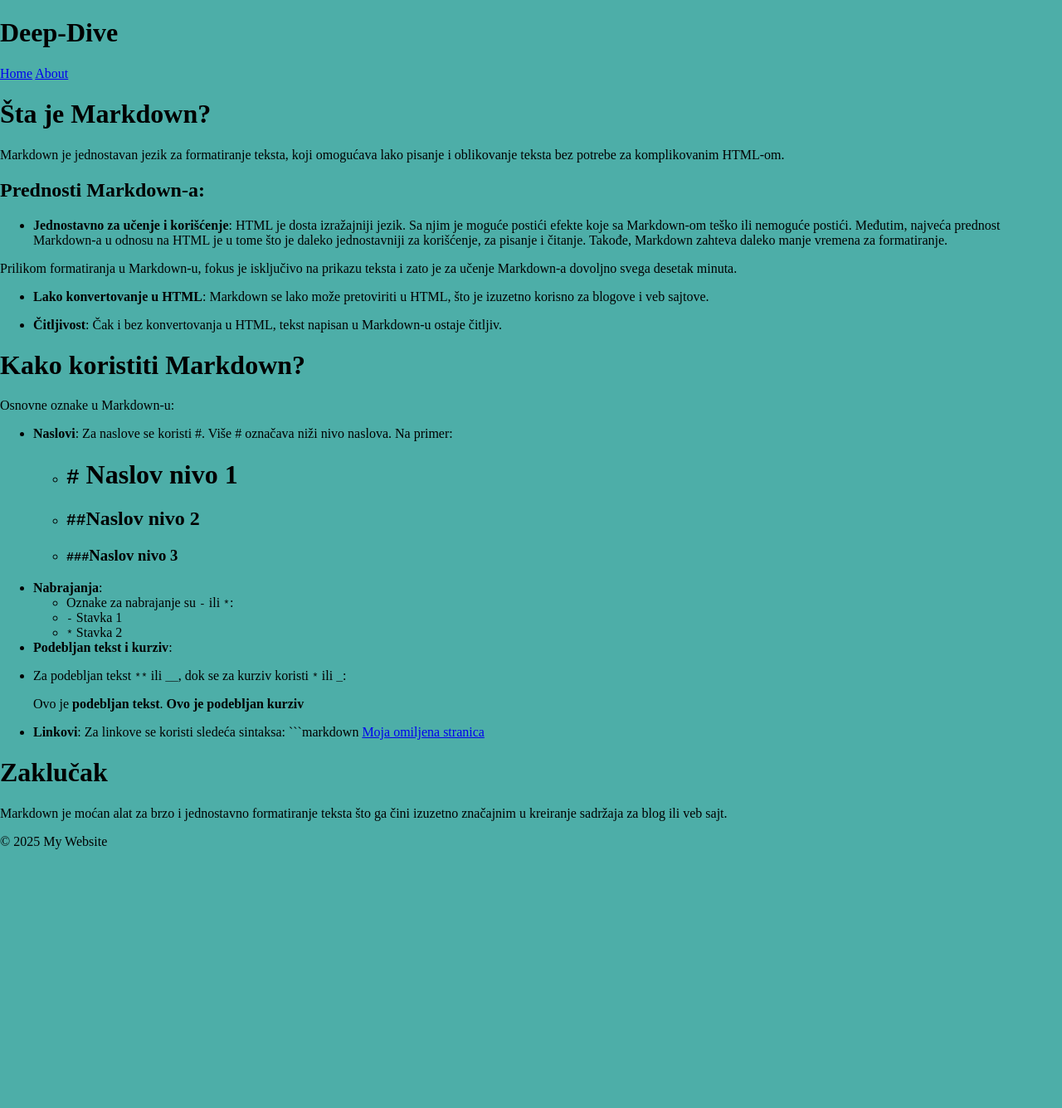
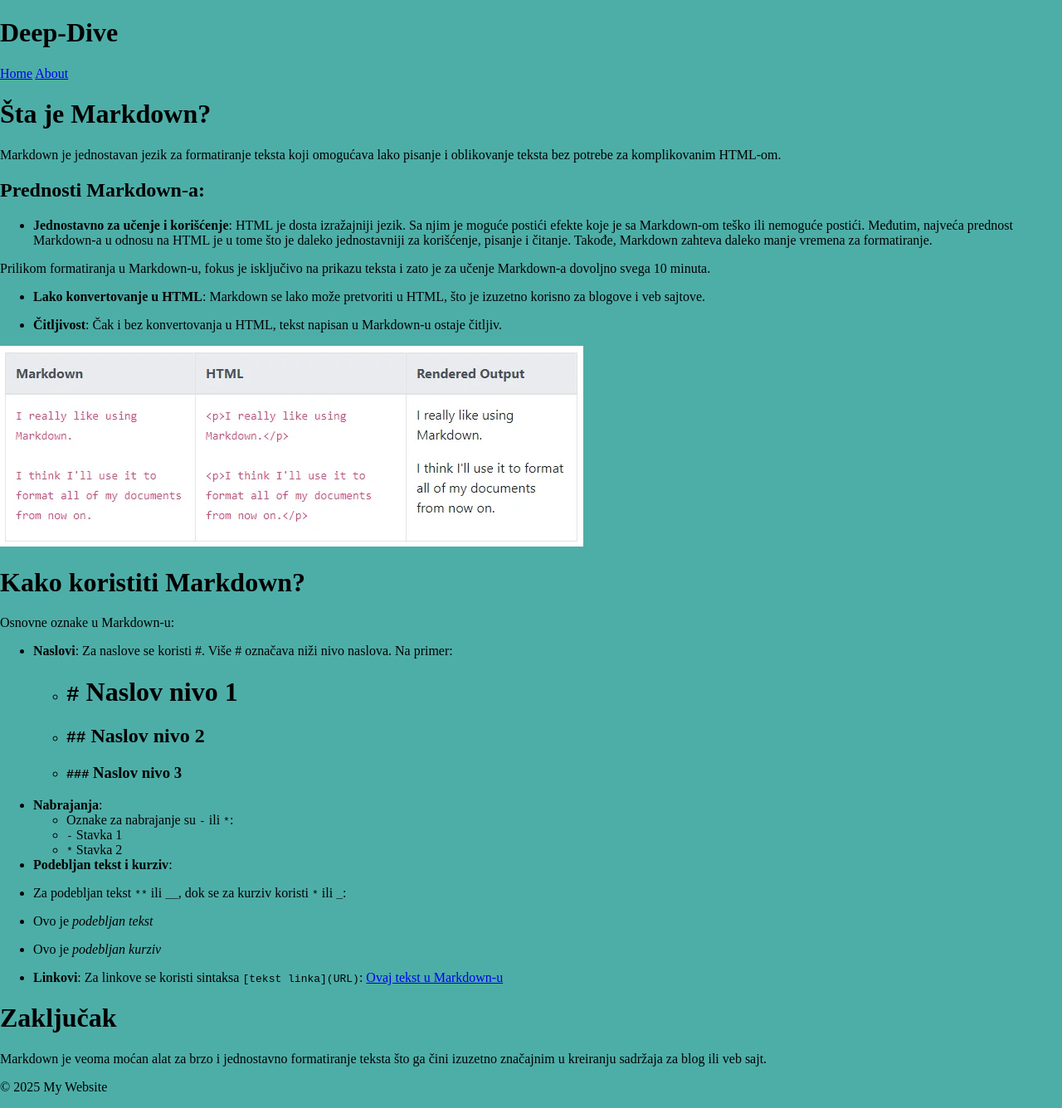
Before and after one commit to MarkoKolarevic/Deep-Dive, a Jekyll site: the page built from _posts/2025-02-09-naslov-prvog-teksta.md, in a window 1280 px wide. Shown: the whole page at 83% size. Built offline with Jekyll 4.4.1, drawn with Linux system fonts in a browser that asks for light colours; before the commit the page ends 1040 px from its top, so only the background shows below that.

Commit message:
Ispravljanje grešaka u postu i dodatno uređivanje

````diff
--- a/_posts/2025-02-09-naslov-prvog-teksta.md
+++ b/_posts/2025-02-09-naslov-prvog-teksta.md
@@ -7,18 +7,18 @@ tags: [markdown, jekyll, blog]
 
 # Šta je Markdown?
 
-Markdown je jednostavan jezik za formatiranje teksta, koji omogućava lako pisanje i oblikovanje teksta bez potrebe za komplikovanim HTML-om.
+Markdown je jednostavan jezik za formatiranje teksta koji omogućava lako pisanje i oblikovanje teksta bez potrebe za komplikovanim HTML-om.
 
 ## Prednosti Markdown-a:
-- **Jednostavno za učenje i korišćenje**: HTML je dosta izražajniji jezik. Sa njim je moguće postići efekte koje sa Markdown-om teško ili nemoguće postići. Međutim, najveća prednost Markdown-a u odnosu na HTML je u tome što je daleko jednostavniji za korišćenje, za pisanje i čitanje. Takođe, Markdown zahteva daleko manje vremena za formatiranje.
+- **Jednostavno za učenje i korišćenje**: HTML je dosta izražajniji jezik. Sa njim je moguće postići efekte koje je sa Markdown-om teško ili nemoguće postići. Međutim, najveća prednost Markdown-a u odnosu na HTML je u tome što je daleko jednostavniji za korišćenje, pisanje i čitanje. Takođe, Markdown zahteva daleko manje vremena za formatiranje.
 
-Prilikom formatiranja u Markdown-u, fokus je isključivo na prikazu teksta i zato je za učenje Markdown-a dovoljno svega desetak minuta.
+Prilikom formatiranja u Markdown-u, fokus je isključivo na prikazu teksta i zato je za učenje Markdown-a dovoljno svega 10 minuta.
 
-- **Lako konvertovanje u HTML**: Markdown se lako može pretoviriti u HTML, što je izuzetno korisno za blogove i veb sajtove.
+- **Lako konvertovanje u HTML**: Markdown se lako može pretvoriti u HTML, što je izuzetno korisno za blogove i veb sajtove.
 
 - **Čitljivost**: Čak i bez konvertovanja u HTML, tekst napisan u Markdown-u ostaje čitljiv.
 
-
+![Razlika između Markdown-a i HTML-](/assets/images/Markdown&HTML.webp)
 
 # Kako koristiti Markdown?
 
@@ -26,24 +26,24 @@ Osnovne oznake u Markdown-u:
 
 - **Naslovi**: Za naslove se koristi #. Više #  označava niži nivo naslova. Na primer:
 	- # `#` Naslov nivo 1
-	- ## `##`Naslov nivo 2
-	- ### `###`Naslov nivo 3
+	- ## `##` Naslov nivo 2
+	- ### `###` Naslov nivo 3
 
 - **Nabrajanja**:
 	- Oznake za nabrajanje su `-` ili `*`:
 	- `-` Stavka 1
-	- `*` Stavka 2
+	* `*` Stavka 2
 
 - **Podebljan tekst i kurziv**:
 - Za podebljan tekst `**` ili `__`, dok se za kurziv koristi `*` ili `_`:
 
-	Ovo je **podebljan tekst**.
-	__Ovo je podebljan kurziv__
+-	Ovo je *podebljan tekst*
+-	Ovo je _podebljan kurziv_
 
-- **Linkovi**: Za linkove se koristi sledeća sintaksa:
-	```markdown
-	[Moja omiljena stranica](https://markokolarevic.github.io/Deep-Dive/)
 
-# Zaklučak
+- **Linkovi**: Za linkove se koristi sintaksa `[tekst linka](URL)`:
+[Ovaj tekst u Markdown-u](https://github.com/MarkoKolarevic/Deep-Dive/blob/main/_posts/2025-02-09-naslov-prvog-teksta.md?plain=1)
 
-Markdown je moćan alat za brzo i jednostavno formatiranje teksta što ga čini izuzetno značajnim u kreiranje sadržaja za blog ili veb sajt.
+# Zaključak
+
+Markdown je veoma moćan alat za brzo i jednostavno formatiranje teksta što ga čini izuzetno značajnim u kreiranju sadržaja za blog ili veb sajt.
````
Also changed, not shown: assets/images/Markdown&HTML.webp (added).
